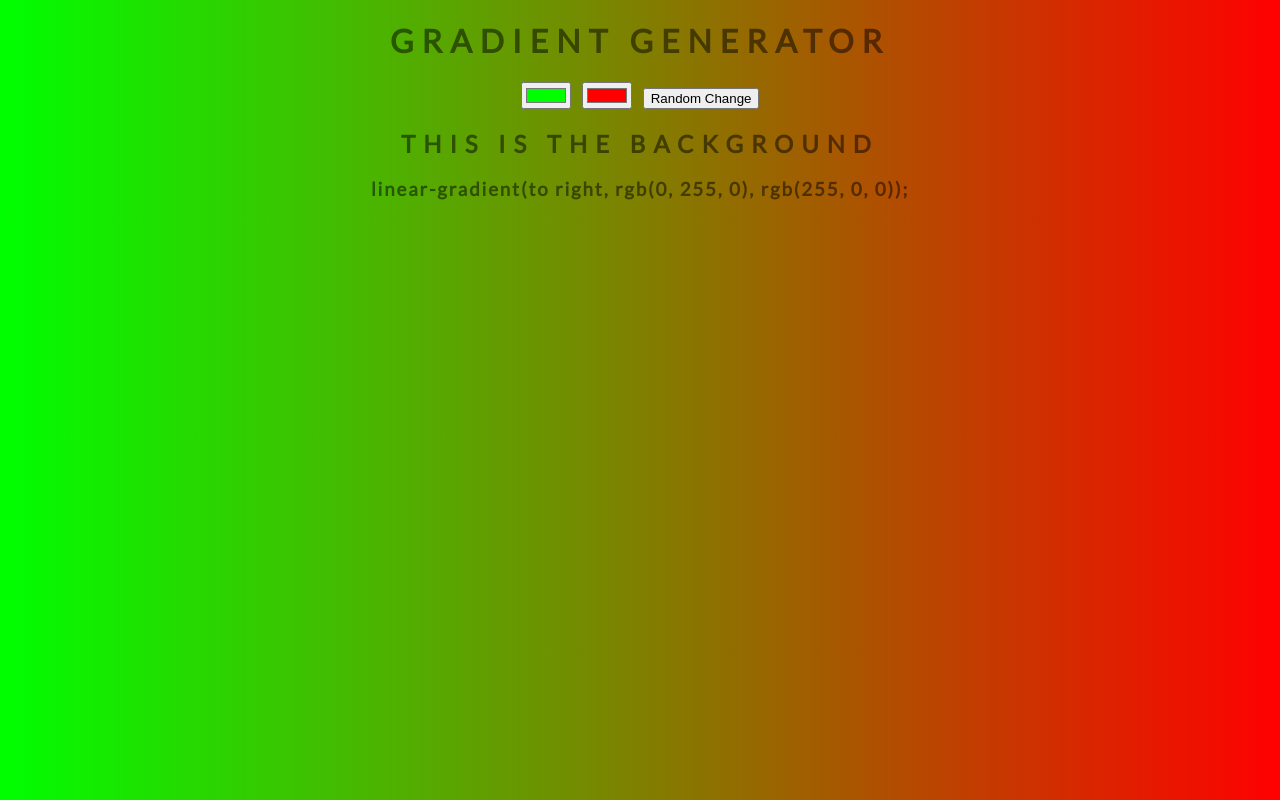
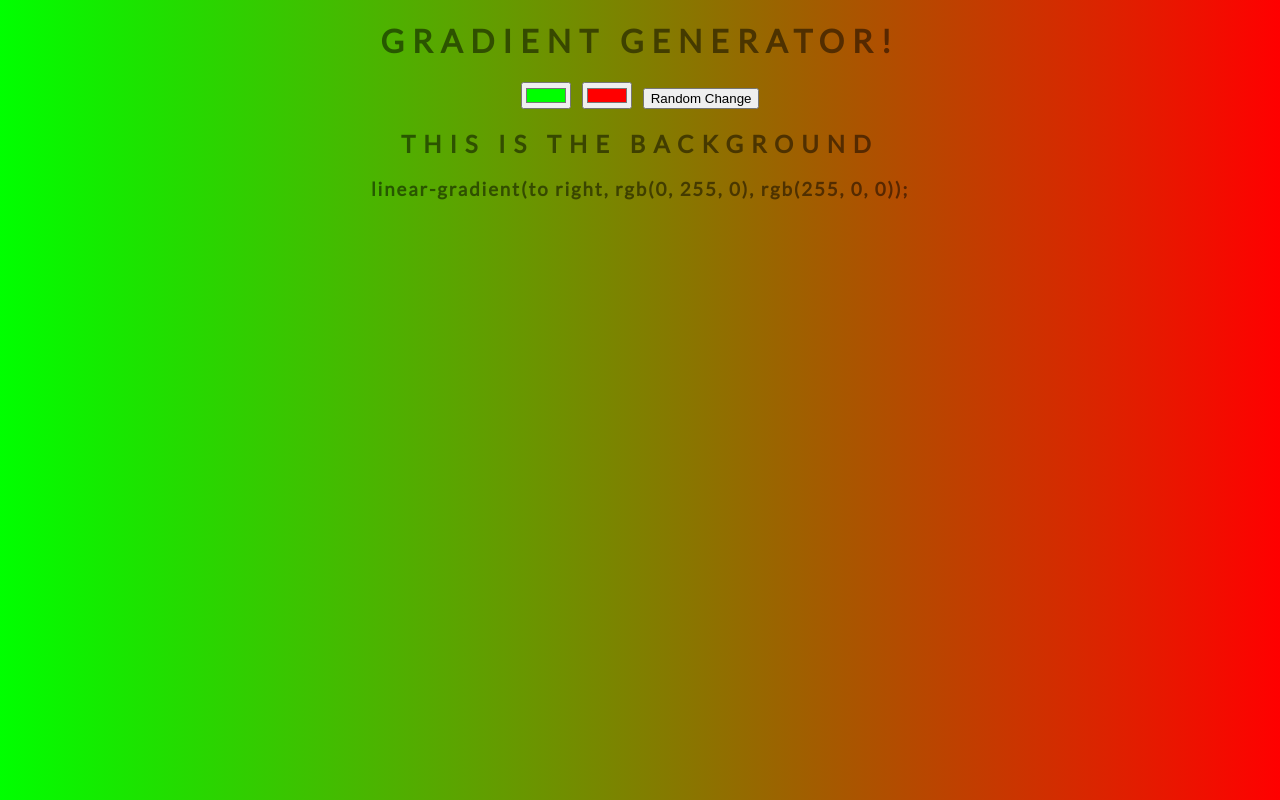
Before and after one commit to neneta0921/background-generator, a plain HTML site: page index.html in a window 1280 px wide. Drawn offline with Linux system fonts and the light colour scheme.

Commit message:
added exclamation

```diff
--- a/index.html
+++ b/index.html
@@ -5,7 +5,7 @@
     <link rel="stylesheet" type="text/css" href="style.css" />
   </head>
   <body id="gradient">
-    <h1>Gradient Generator</h1>
+    <h1>Gradient Generator!</h1>
     <input class="color1" type="color" name="color1" value="#00ff00" />
     <input class="color2" type="color" name="color2" value="#ff0000" />
     <button id="random">Random Change</button>
```
